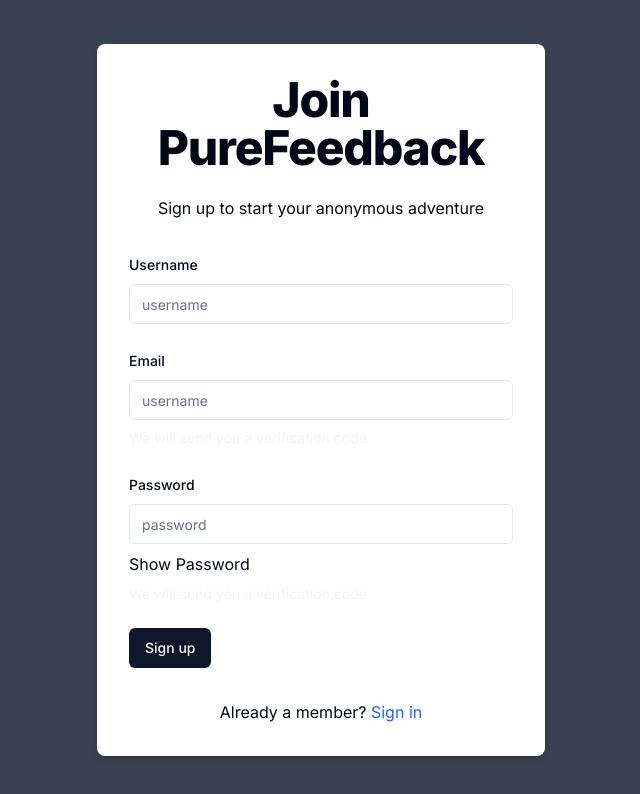
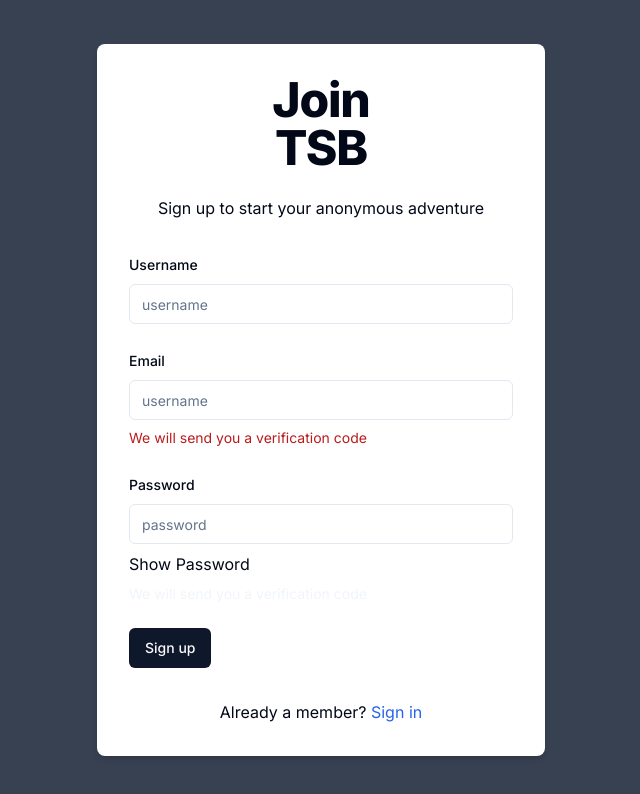
Before and after one commit to Sanchitmiok/FeedBack, a Next.js app: page /sign-up in a window 1280 px wide. Shown: the top 794 px of the page, without its empty margins (319-959 px from the left). Built offline with nearby package versions, Linux system fonts and the light colour scheme.

Commit message:
Eliminate inconsistencies

```diff
--- a/src/app/(auth)/sign-in/page.tsx
+++ b/src/app/(auth)/sign-in/page.tsx
@@ -64,7 +64,7 @@
       <div className="w-full max-w-md p-8 space-y-8 bg-white rounded-lg shadow-md">
         <div className="text-center">
           <h1 className="text-4xl font-extrabold tracking-tight lg:text-5xl mb-6">
-            Welcome Back to PureFeedback
+            Welcome Back to <div className="">TSB</div>
           </h1>
           <p className="mb-4">Sign in to continue your secret conversations</p>
         </div>
--- a/src/app/(auth)/sign-up/page.tsx
+++ b/src/app/(auth)/sign-up/page.tsx
@@ -103,7 +103,7 @@
             <div className="w-full max-w-md p-8 space-y-8 bg-white rounded-lg shadow-md">
                 <div className="text-center">
                     <h1 className="text-4xl font-extrabold tracking-tight lg:text-5xl mb-6">
-                        Join PureFeedback
+                        Join <div>TSB</div>
                     </h1>
                     <p className="mb-4">Sign up to start your anonymous adventure</p>
                 </div>
@@ -146,7 +146,7 @@
                                 <FormItem>
                                     <FormLabel>Email</FormLabel>
                                     <Input {...field} name="email" placeholder="username" />
-                                    <p className="text-muted text-gray-500 text-sm">
+                                    <p className="text-muted text-red-700 text-sm">
                                         We will send you a verification code
                                     </p>
                                     <FormMessage />
--- a/src/components/NavBar.tsx
+++ b/src/components/NavBar.tsx
@@ -12,7 +12,7 @@
     return (
         <nav className="p-4 md:p-6 shadow-md bg-gray-900 text-white ">
             <div className="container mx-auto flex flex-col md:flex-row justify-between items-center">
-                <a href="/" className='text-xl font-bold mb-4 md:mb-0'>PureFeedback</a>
+                <a href="/" className='text-xl font-bold mb-4 md:mb-0'>The Suggestion Box</a>
                 {session ?( <>
                     <span className="mr-4">
                         Welcome , {user.username || user.email}
```
